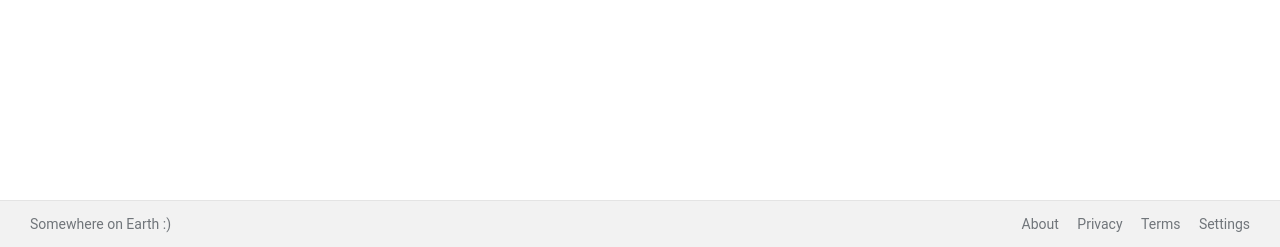
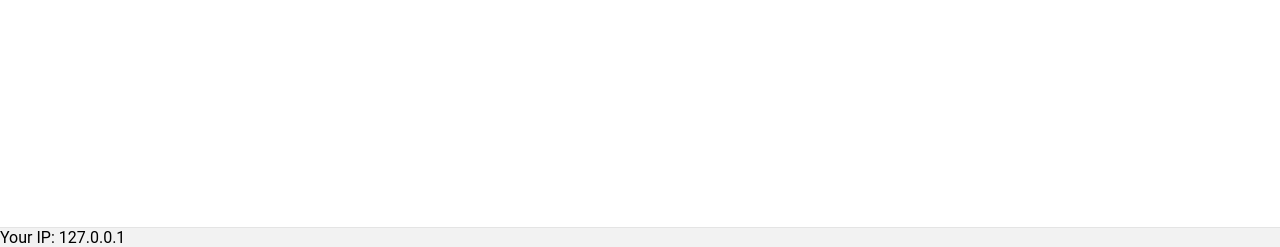
Before and after one commit to zann1e/flask, a Flask app: page / in a window 1280 px wide. Shown: the part 553-800 px from the top of the page. Run offline with Flask 3, Linux system fonts and the light colour scheme; some libraries are stand-ins or nearby versions.

Commit message:
Commit changes.

```diff
--- a/app.py
+++ b/app.py
@@ -130,8 +130,8 @@ def fetch_and_save_domain_data(domain_name):
 
 @app.route('/', methods=['GET'])
 def index():
-    query = request.args.get('q')
-    return render_template('index.html', query=query)
+    user_ip = request.remote_addr  # Get the client IP address
+    return render_template('index.html', user_ip=user_ip)
 
 
 @app.route('/get', methods=['POST'])
--- a/templates/index.html
+++ b/templates/index.html
@@ -102,17 +102,7 @@ height="0" width="0" style="display:none;visibility:hidden"></iframe></noscript>
         </div>
     </div>
     <footer>
-        <div class="footer-content">
-            <div class="footer-location">
-                Somewhere on Earth :)
-            </div>
-            <div class="footer-links">
-                <a href="#">About</a>
-                <a href="#">Privacy</a>
-                <a href="#">Terms</a>
-                <a href="#">Settings</a>
-            </div>
-        </div>
+        Your IP: {{ user_ip }}
     </footer>
 </body>
 </html>
--- a/templates/whois.html
+++ b/templates/whois.html
@@ -185,7 +185,7 @@
             <div class="info-card">
                 <div class="card-header">
                     <i class="fas fa-globe"></i>
-                    <h2>Website Information</h2>
+                    <h2>Domain Information</h2>
                 </div>
               <table class="data-table">
                 <tbody>
```
